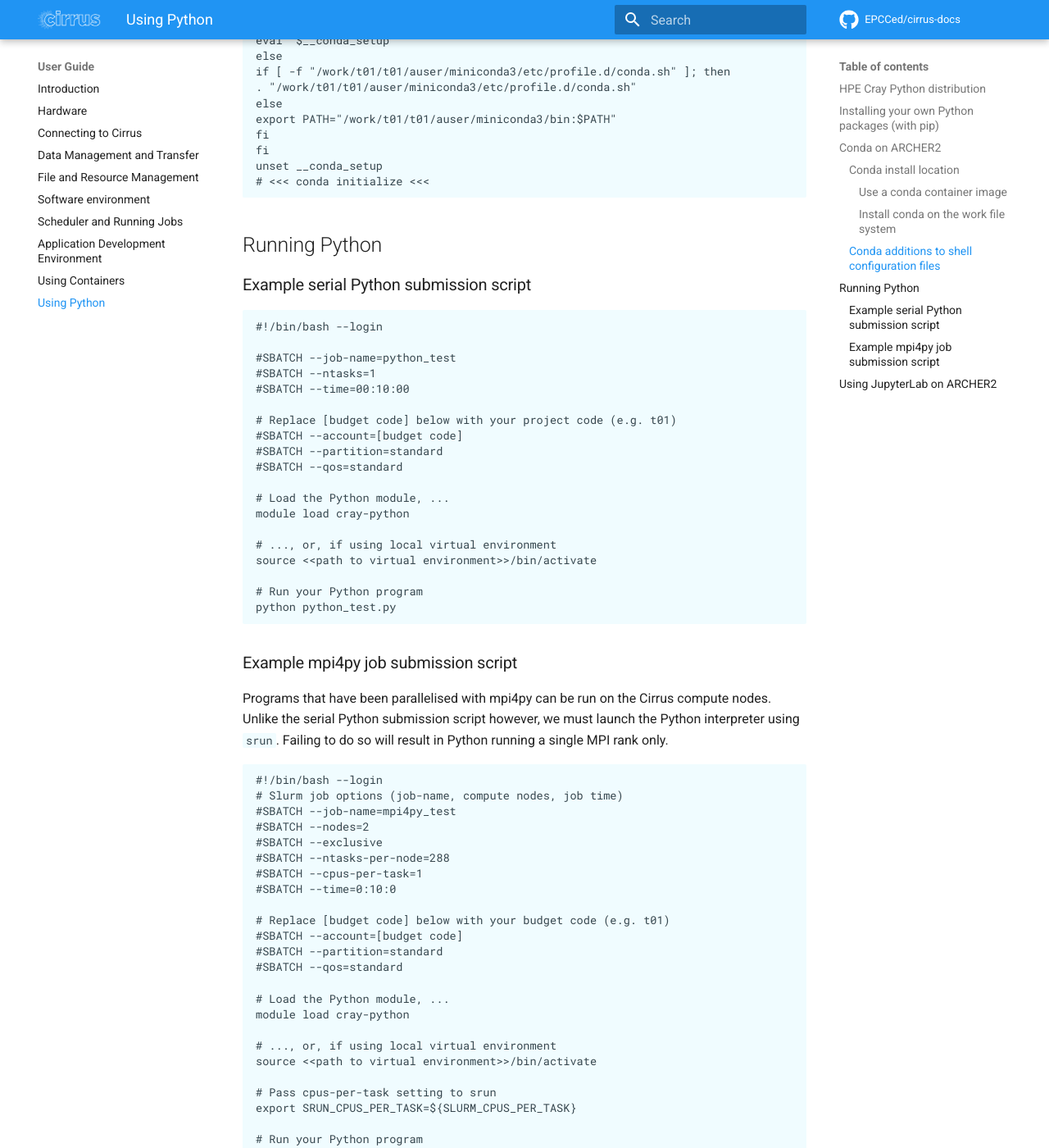
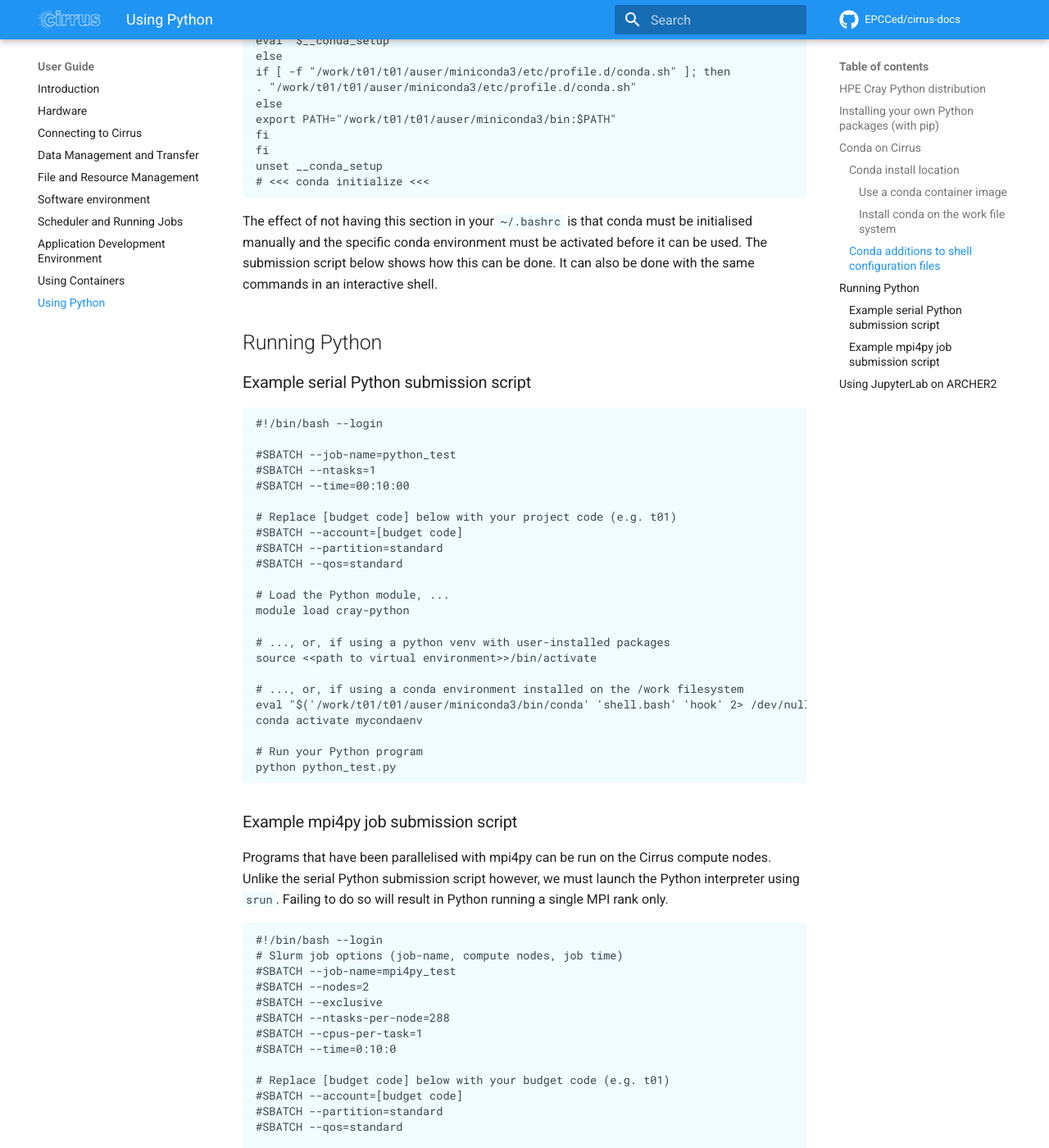
Before and after one commit to EPCCed/cirrus-docs, an MkDocs documentation site: the page built from docs/user-guide/python.md, in a window 1280 px wide and 1400 px high, scrolled down 5445 px. Shown: the whole window at 82% size. Built offline with MkDocs 1.6.1 and Material for MkDocs 9.7.7, drawn with Linux system fonts in a browser that asks for light colours; comment, search, counter and statistics services are not loaded; some of the changed text lies outside the part shown.

Commit message:
Clarified conda usage

````diff
--- a/docs/user-guide/python.md
+++ b/docs/user-guide/python.md
@@ -122,7 +122,7 @@ srun --distribution=block:block --hint=nomultithread python myvenv-script.py
 
     You can check a module's install location and its dependencies with `pip show`, for example `pip show matplotlib`. You may then run `pip uninstall matplotlib` while no virtual environment is active to uninstall it from `$HOME/.local`, and then re-run `pip install matplotlib` while your virtual environment on `/work` is active to reinstall it there. You will need to do this for any modules installed on `/home` that will use either directly or indirectly. Remember you can check all your installed modules with `pip list`.
 
-## Conda on ARCHER2
+## Conda on Cirrus
 
 Conda-based Python distributions (e.g. Anaconda, Mamba, Miniconda) are an extremely popular way of installing and
 accessing software on many systems, including Cirrus. Although conda-based distributions can be used on Cirrus,
@@ -182,8 +182,8 @@ contact the [Cirrus Service Desk](mailto:support@cirrus.ac.uk)
 
 #### Install conda on the work file system
 
-To do this, specify an install location
-in your directories on the work file system when prompted in the conda installation process.
+To do this, specify an install location in your directories on the work file system when
+prompted in the conda installation process.
 
 ### Conda additions to shell configuration files
 
@@ -225,6 +225,11 @@ unset __conda_setup
 # <<< conda initialize <<<
 ```
 
+The effect of not having this section in your `~/.bashrc` is that conda must be initialised
+manually and the specific conda environment must be activated before it can be used. The
+submission script below shows how this can be done. It can also be done with the same commands
+in an interactive shell.
+
 
 ## Running Python
 
@@ -245,8 +250,12 @@ unset __conda_setup
 # Load the Python module, ...
 module load cray-python
 
-# ..., or, if using local virtual environment
+# ..., or, if using a python venv with user-installed packages
 source <<path to virtual environment>>/bin/activate
+
+# ..., or, if using a conda environment installed on the /work filesystem
+eval "$('/work/t01/t01/auser/miniconda3/bin/conda' 'shell.bash' 'hook' 2> /dev/null)"
+conda activate mycondaenv
 
 # Run your Python program
 python python_test.py
````
